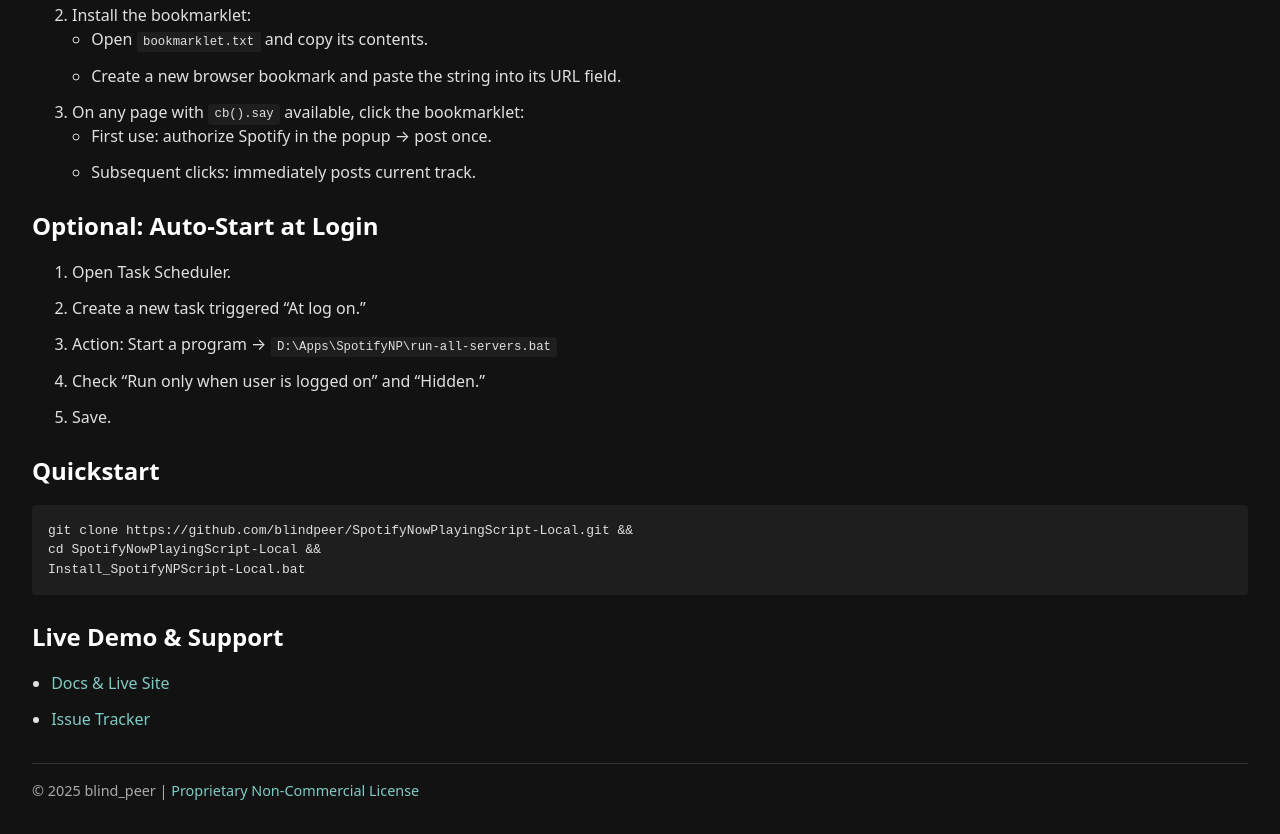
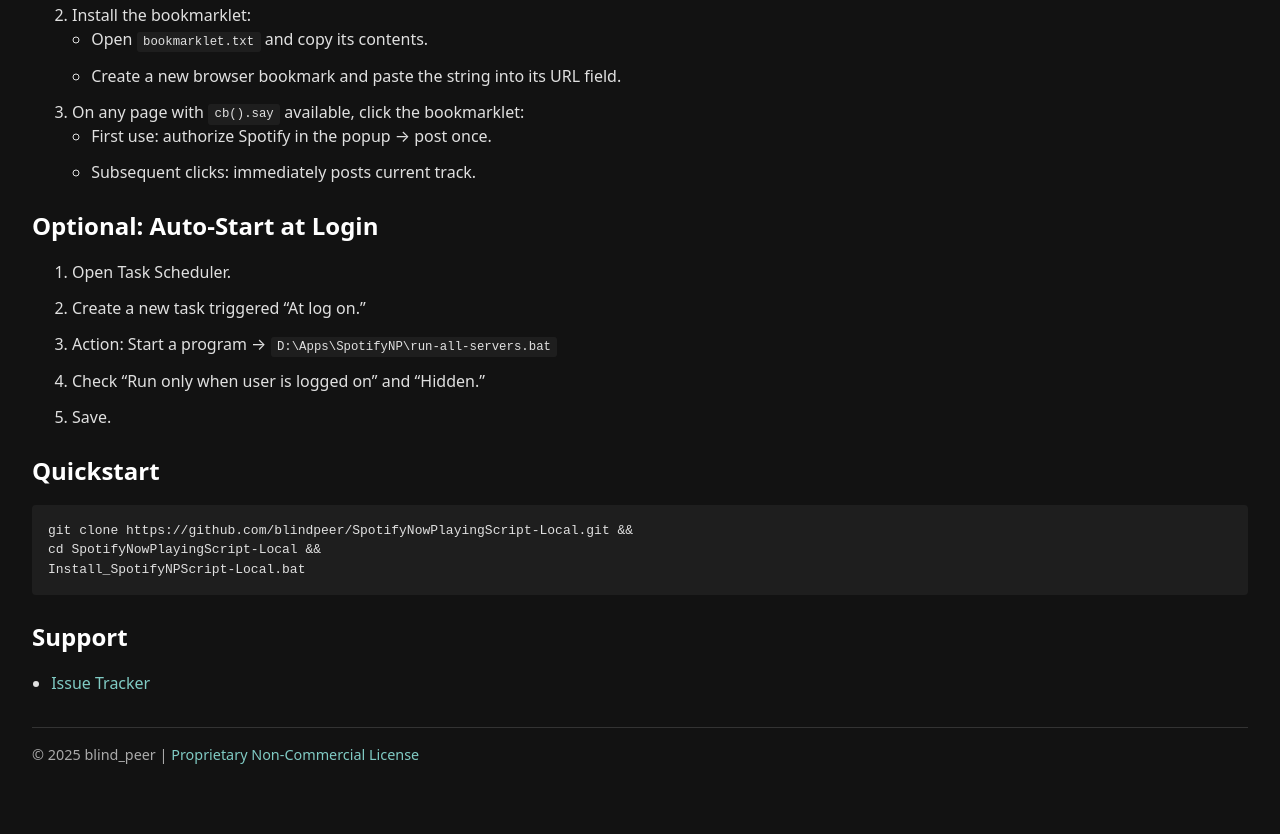
Before and after one commit to blindpeer/SpotifyNowPlayingScript-Local, a plain HTML site: page docs/index.html in a window 1280 px wide. Shown: the part 2032-2866 px from the top of the page. After the commit the page ends 2830 px from the top, so only its background shows below. Drawn offline with Linux system fonts and the light colour scheme.

Commit message:
Update index.html

```diff
--- a/docs/index.html
+++ b/docs/index.html
@@ -169,9 +169,8 @@
 cd SpotifyNowPlayingScript-Local &&
 Install_SpotifyNPScript-Local.bat</pre>
 
-  <h2>Live Demo & Support</h2>
+  <h2>Support</h2>
   <ul>
-    <li><a href="https://blindpeer.github.io/SpotifyNowPlayingScript-Local/">Docs & Live Site</a></li>
     <li><a href="https://github.com/blindpeer/SpotifyNowPlayingScript-Local/issues">Issue Tracker</a></li>
   </ul>
 
```
